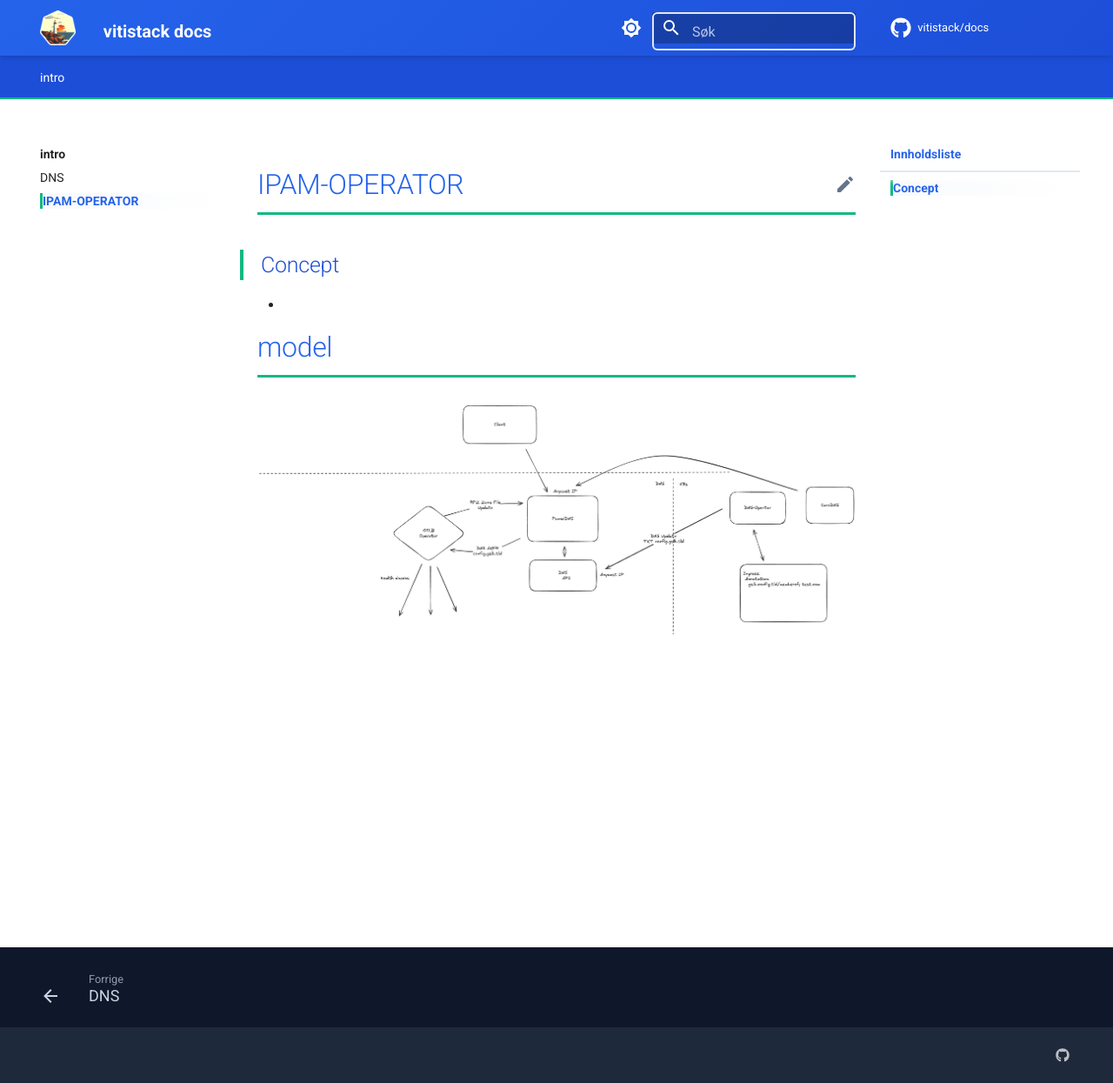
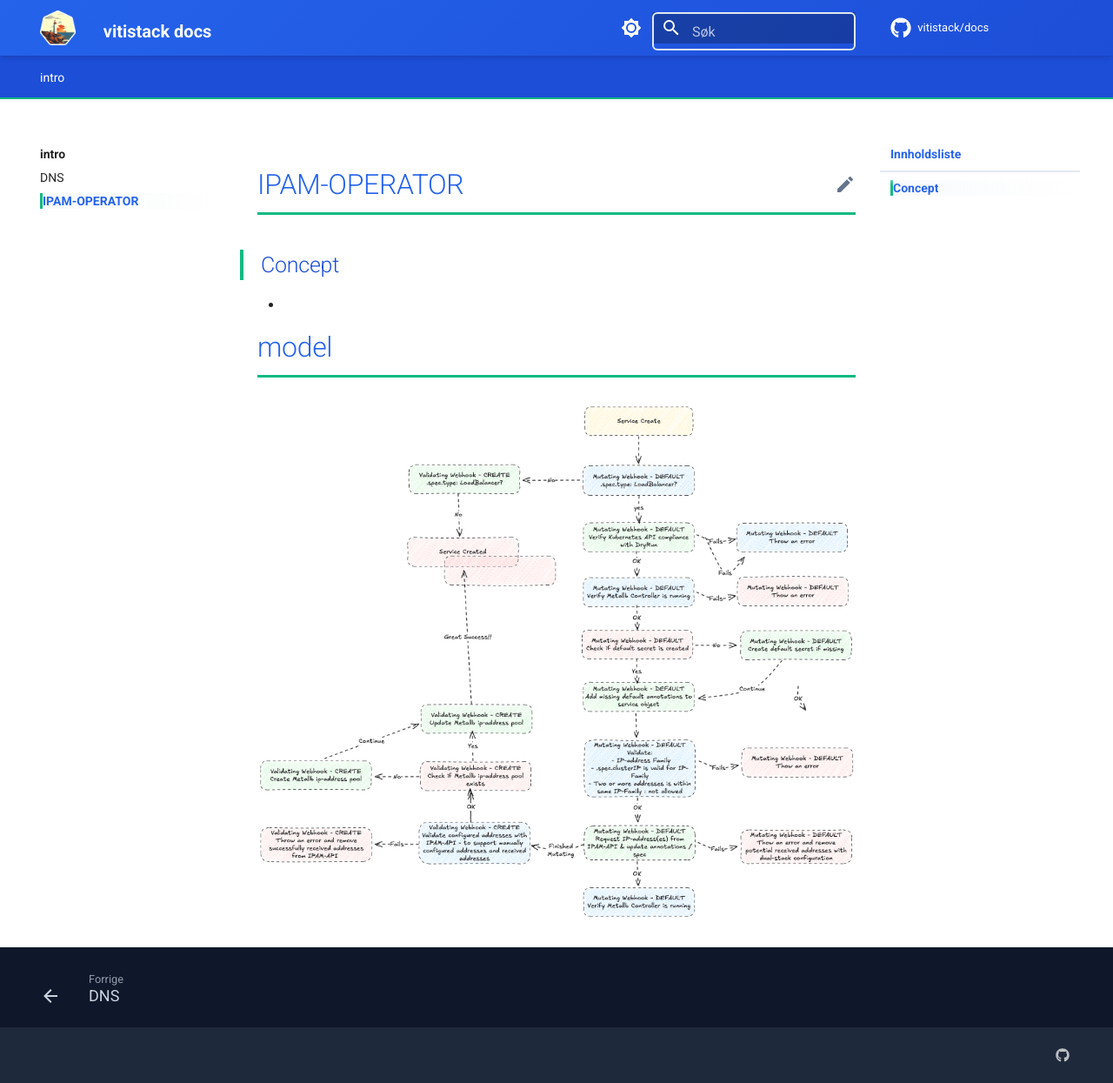
Before and after one commit to vitistack/docs, an MkDocs documentation site: the page built from docs/ipam-operator.md, in a window 1280 px wide and 1245 px high. Shown: the whole window at 87% size. Built offline with MkDocs 1.6.1 and Material for MkDocs 9.7.7, drawn with Linux system fonts in a browser that asks for light colours; comment, search, counter and statistics services are not loaded.

Commit message:
IPAM-OPERATOR : Service Create : Drawing

```diff
--- a/docs/ipam-operator.md
+++ b/docs/ipam-operator.md
@@ -4,4 +4,4 @@
 -
 
 # model
-![dns Image](images/dns.excalidraw.png "dns drawing")
+![dns Image](images/ipam-operator_create.png "Service Create")
```
Also changed, not shown: docs/images/ipam-operator_create.png (added).
